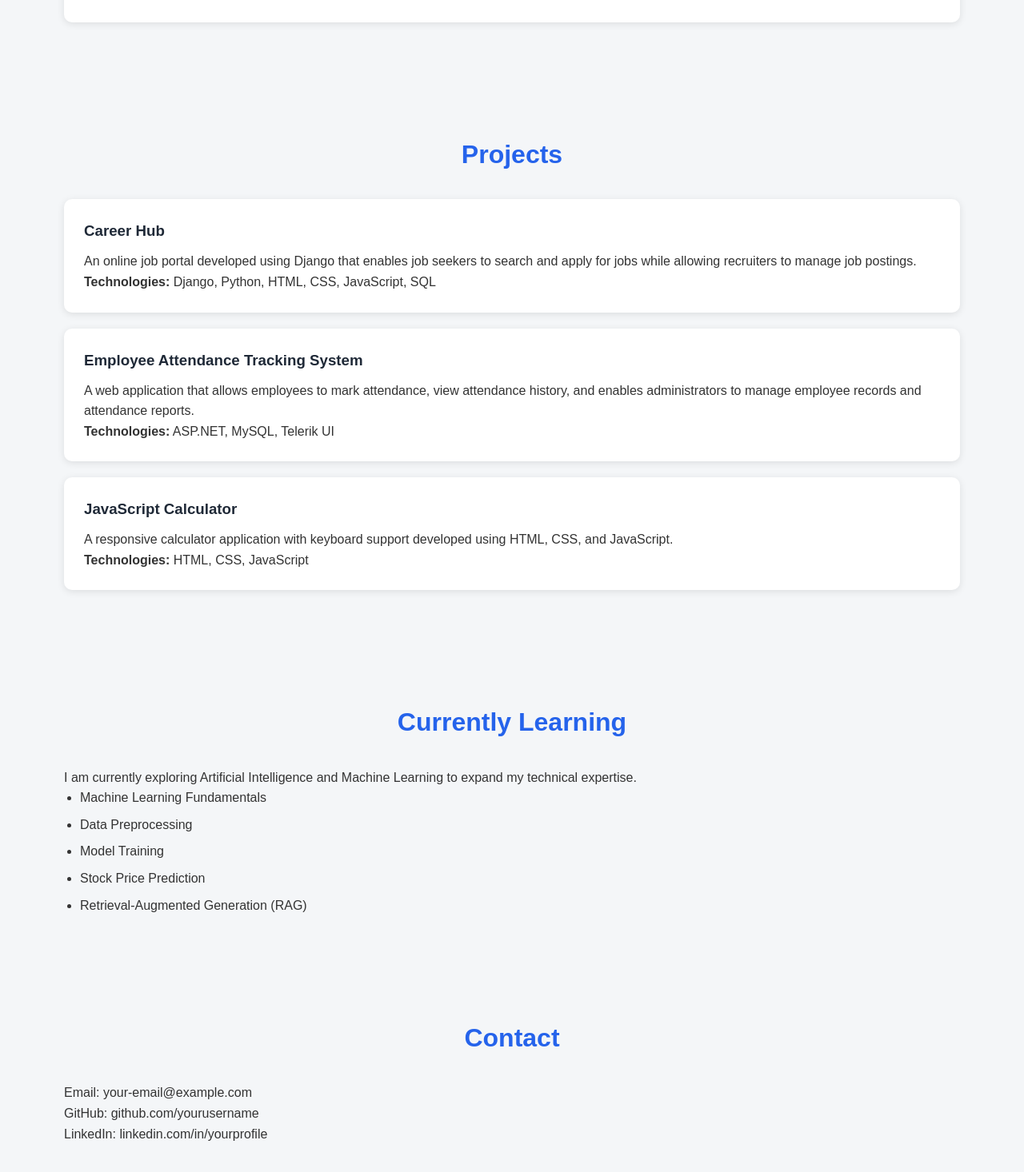
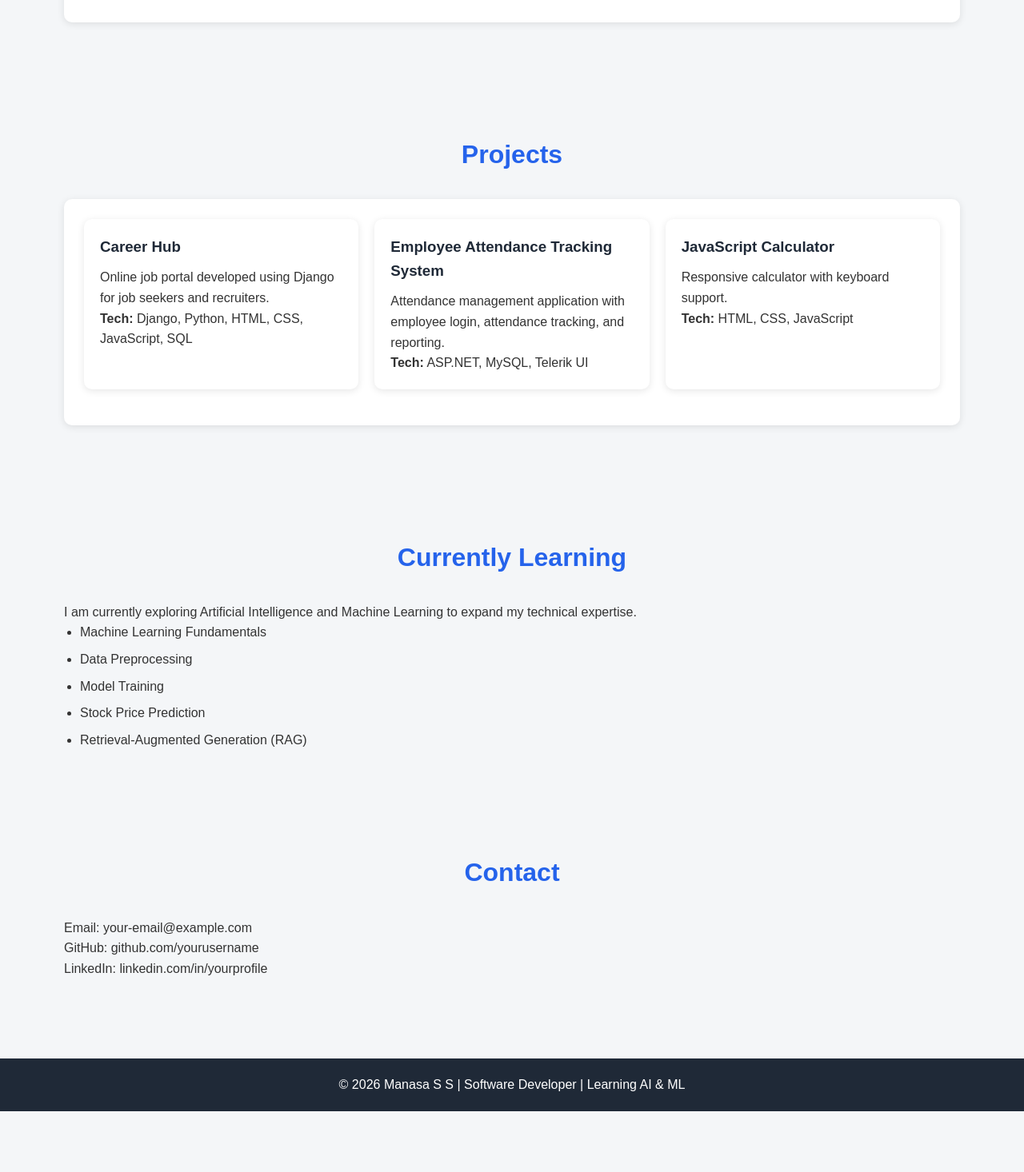
Before and after one commit to manasa0922/my-portfolio, a React (Vite) app: page / in a window 1280 px wide. Shown: the part 1666-3132 px from the top of the page at 80% size. After the commit the page ends 3056 px from the top, so only its background shows below. Built offline with nearby package versions, Linux system fonts and the light colour scheme.

Commit message:
Added project cards and footer

```diff
--- a/src/App.jsx
+++ b/src/App.jsx
@@ -5,6 +5,7 @@ import Skills from "./components/Skills"
 import Projects from "./components/projects"
 import Learning from "./components/Learning";
 import Contact from "./components/Contact";
+import Footer from "./components/Footer";
 
 function App() {
   return (
@@ -16,6 +17,7 @@ function App() {
       <Projects />
       <Learning/>
       <Contact/>
+      <Footer />
     </>
   );
 }
--- /dev/null
+++ b/src/components/Footer.jsx
@@ -0,0 +1,11 @@
+function Footer() {
+  return (
+    <footer>
+      <p>
+        © 2026 Manasa S S | Software Developer | Learning AI & ML
+      </p>
+    </footer>
+  );
+}
+
+export default Footer;
--- a/src/components/Projects.jsx
+++ b/src/components/Projects.jsx
@@ -1,48 +1,47 @@
 function Projects() {
-    return(
+  return (
     <section>
       <h2>Projects</h2>
 
-        <div>
+      <div className="project-container">
+
+        <div className="project-card">
           <h3>Career Hub</h3>
 
           <p>
-            An online job portal developed using Django that enables job
-            seekers to search and apply for jobs while allowing recruiters
-            to manage job postings.
+            Online job portal developed using Django for job seekers and recruiters.
           </p>
 
           <p>
-            <strong>Technologies:</strong> Django, Python, HTML, CSS,
-            JavaScript, SQL
+            <strong>Tech:</strong> Django, Python, HTML, CSS, JavaScript, SQL
           </p>
         </div>
 
-        <div>
+        <div className="project-card">
           <h3>Employee Attendance Tracking System</h3>
 
           <p>
-            A web application that allows employees to mark attendance,
-            view attendance history, and enables administrators to manage
-            employee records and attendance reports.
+            Attendance management application with employee login,
+            attendance tracking, and reporting.
           </p>
 
           <p>
-            <strong>Technologies:</strong> ASP.NET, MySQL, Telerik UI
+            <strong>Tech:</strong> ASP.NET, MySQL, Telerik UI
           </p>
         </div>
 
-        <div>
+        <div className="project-card">
           <h3>JavaScript Calculator</h3>
 
           <p>
-            A responsive calculator application with keyboard support
-            developed using HTML, CSS, and JavaScript.
+            Responsive calculator with keyboard support.
           </p>
 
           <p>
-            <strong>Technologies:</strong> HTML, CSS, JavaScript
+            <strong>Tech:</strong> HTML, CSS, JavaScript
           </p>
+        </div>
+
       </div>
     </section>
   );
--- a/src/styles.css
+++ b/src/styles.css
@@ -197,3 +197,40 @@ footer {
         max-width: 250px;
     }
 }
+
+.project-container {
+    display: flex;
+    gap: 20px;
+    flex-wrap: wrap;
+    margin-top: 20px;
+}
+
+.project-card {
+    flex: 1;
+    min-width: 280px;
+
+    background: white;
+    padding: 20px;
+
+    border-radius: 10px;
+
+    box-shadow: 0px 2px 10px rgba(0,0,0,0.1);
+
+    transition: transform 0.3s;
+}
+
+.project-card:hover {
+    transform: translateY(-5px);
+}
+
+footer {
+    text-align: center;
+
+    padding: 20px;
+
+    background-color: #1f2937;
+
+    color: white;
+
+    margin-top: 40px;
+}
```
Lines whose indentation alone changed are shown as unchanged.
